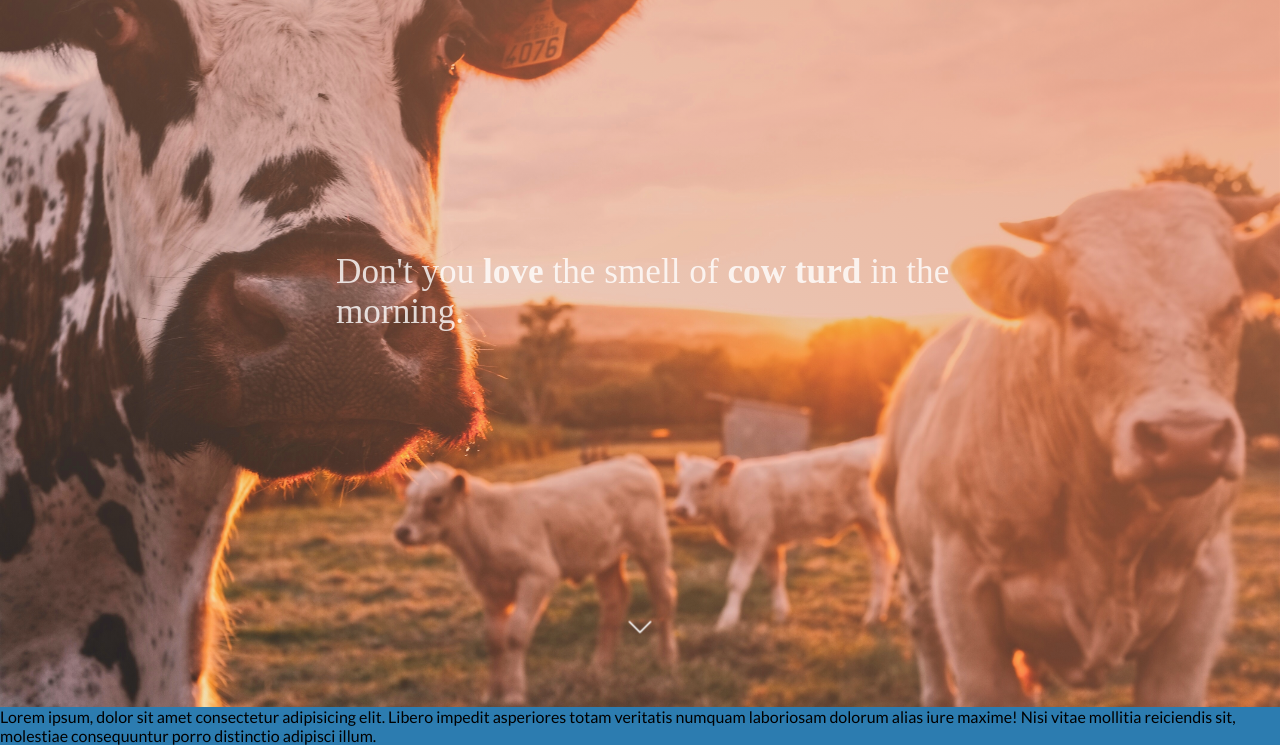
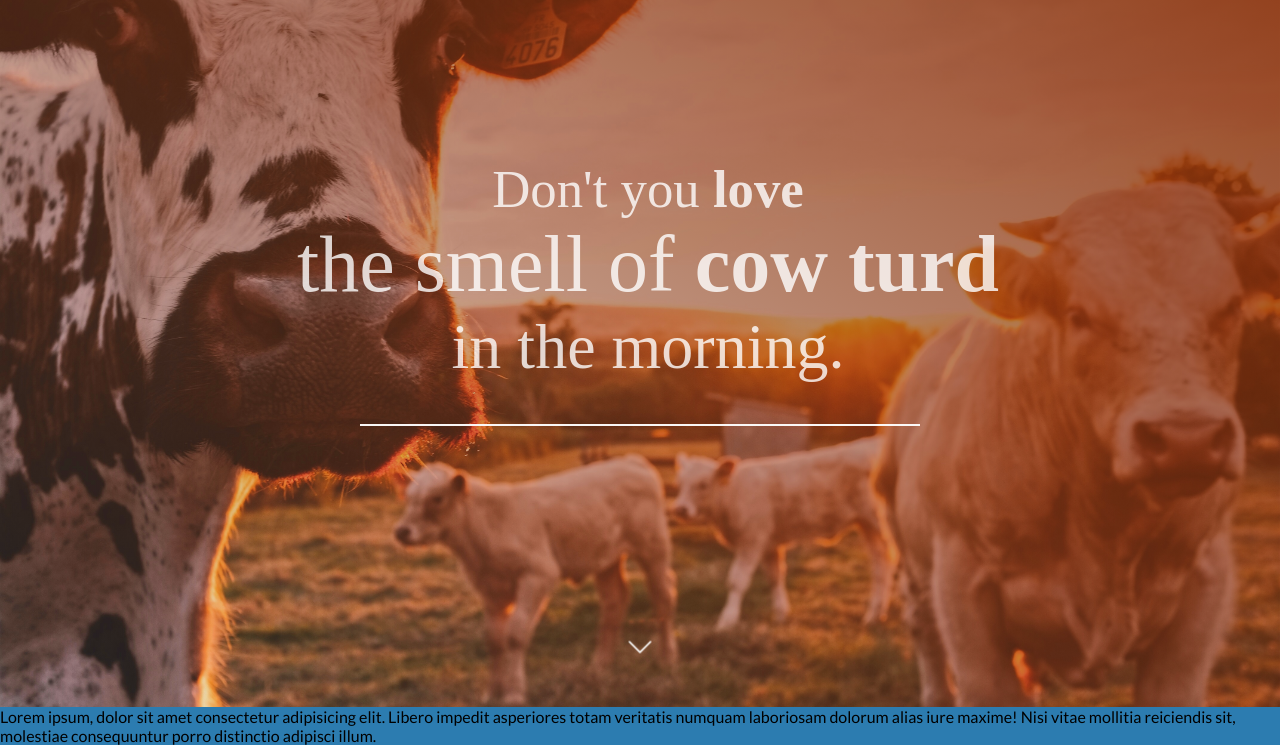
Before and after one commit to leninnava/Cow-Products_landing-page, a plain HTML site: page index.html in a window 1280 px wide. Shown: the part 93-838 px from the top of the page. Drawn offline with Linux system fonts and the light colour scheme; a script that the page names is missing; a web font is replaced by a local one.

Commit message:
Changes on header text and color

```diff
--- a/index.html
+++ b/index.html
@@ -26,7 +26,10 @@
         </div>
         <div class="header" id="header-main">
             <div class="header-element" id="header-text">
-                <h1 class="header-text">Don't you <strong>love</strong> the smell of <strong>cow turd</strong> in the morning.</h1>
+                <h1 class="header-text header-primary-text">Don't you <strong>love</strong></h1>
+                <h2 class="header-text header-sub-text">the smell of <strong>cow turd</strong></h2>
+                <h2 class="header-text header-sub-sub-text">in the morning.</h2>
+                <hr class="header-hr">
             </div>
             <a class="main-link-arrow" href="#main"> <img class="arrow" src="img/down-arrow.svg" alt=""></a>
         </div>
--- a/main.css
+++ b/main.css
@@ -19,11 +19,12 @@ body {
 
 
 /* Variables */
-  :root {
+:root {
 
-  --header-white: rgba(255, 255, 255, 0.801);
+    --header-white: rgba(255, 255, 255, 0.801);
 
 }
+
 /* Navbar */
 
 .navbar {
@@ -70,7 +71,9 @@ body {
 }
 
 @media (max-width: 640px) {
-    .logo-link { display: none; }
+    .logo-link {
+        display: none;
+    }
 }
 
 .logo {
@@ -94,7 +97,7 @@ body {
 /* Header*/
 
 .header {
-    background: linear-gradient(to left bottom, rgba(238, 135, 87, 0.6), rgba(151, 199, 230, 0)), url(img/stijn-te-strake-316914-unsplash.jpg);
+    background: linear-gradient(to left bottom, rgba(134, 42, 0, 0.9), rgba(151, 199, 230, 0)), url(img/stijn-te-strake-316914-unsplash.jpg);
     background-size: cover;
     display: grid;
     height: 100vh;
@@ -103,16 +106,38 @@ body {
 
 .header-element {
     display: grid;
-    height: 80vh;
+    height: 85vh;
     place-content: center;
-    width: 50vw;
+    width: auto;
+}
+
+.header-primary-text {
+    font-size: 3.3rem;
+}
+
+.header-sub-text {
+    font-size: 5rem;
+}
+
+.header-sub-sub-text {
+    font-size: 4rem;
+}
+
+.header-hr {
+    width: 35rem;
+    display: grid;
+    place-self: center;
+    background-color: var(--header-white);
+    color: var(--header-white);
+    margin-top: 2.5rem;
+    border: var(--header-white) solid 1.5px;
 }
 
 .header-text {
     font-family: "Merriwheater", serif;
     color: var(--header-white);
     font-weight: 500;
-    font-size: 2.2rem;
+    text-align: center;
     /*! box-shadow: 1px 10px 40px 1px rgba(0, 0, 0, 0.3); */
     padding-left: 1rem;
 }
@@ -132,12 +157,14 @@ body {
 
 @keyframes beat {
     0% {
-      transform: scale(1);
+        transform: scale(1);
     }
+
     50% {
-      transform: scale(0.8);
+        transform: scale(0.8);
     }
-  }
+}
+
 /* Other */
 
 
```
